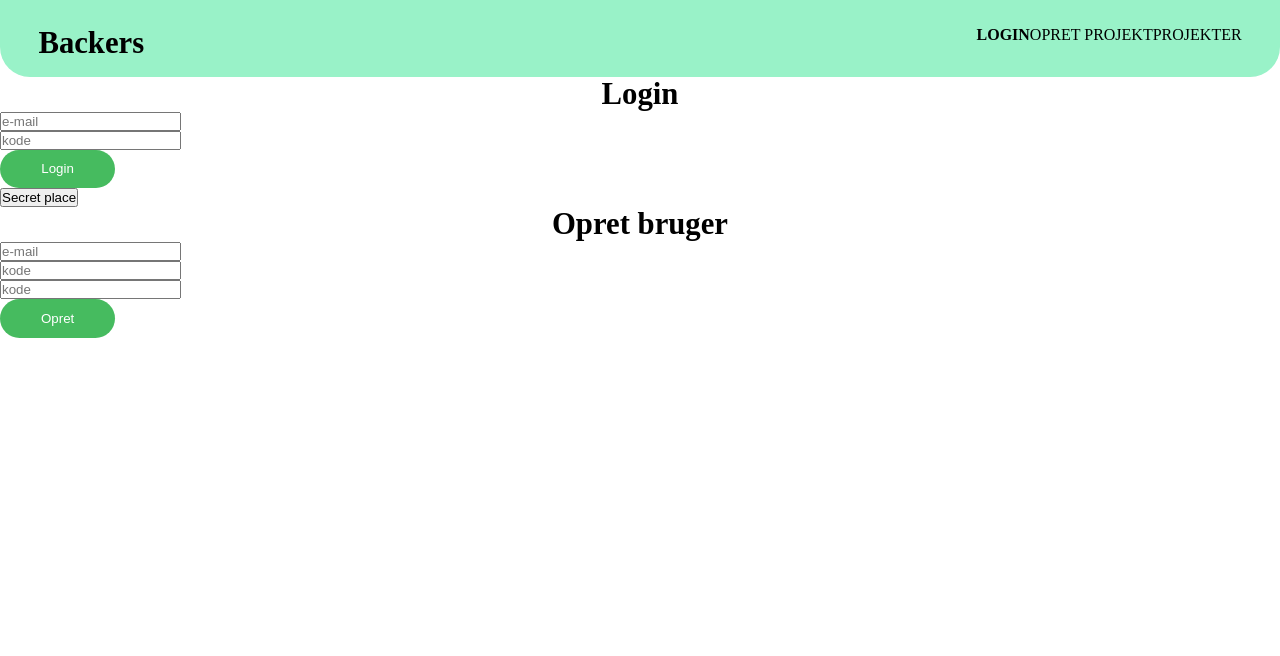
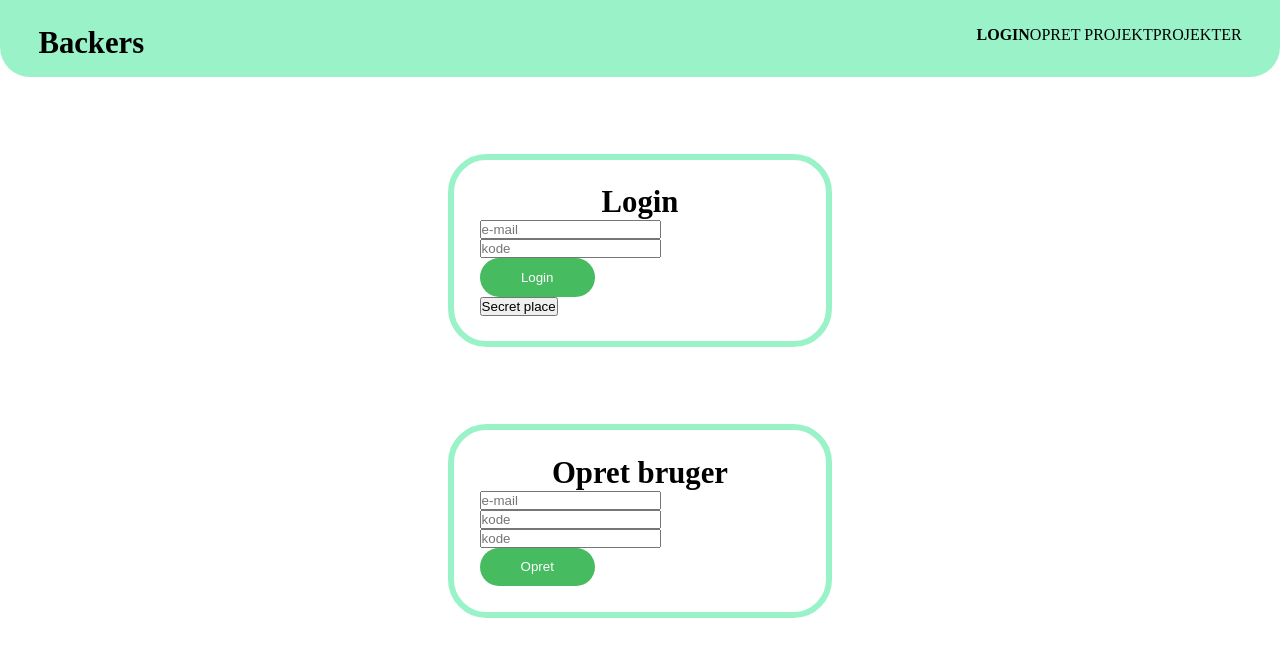
Before and after one commit to Hoffydox/WAD-Eksamen, a website: page front-end/login.html in a window 1280 px wide. Drawn offline with Linux system fonts and the light colour scheme.

Commit message:
Update login.html

```diff
--- a/front-end/login.html
+++ b/front-end/login.html
@@ -21,7 +21,7 @@
             <a href="login.html"><strong>LOGIN</strong></a>
         </nav>
     </div>
-    <div id="login">
+    <div class="opret">
         <h1>Login</h1>
 
         <input type="email" id="loginNavn" placeholder="e-mail" />
@@ -35,7 +35,7 @@
         <br />
         <button id="enterProtectedArea">Secret place</button>
     </div>
-    <div id="opret">
+    <div class="opret">
         <h1>Opret bruger</h1>
         <input type="email" id="opretName" placeholder="e-mail" />
         <br />
```
